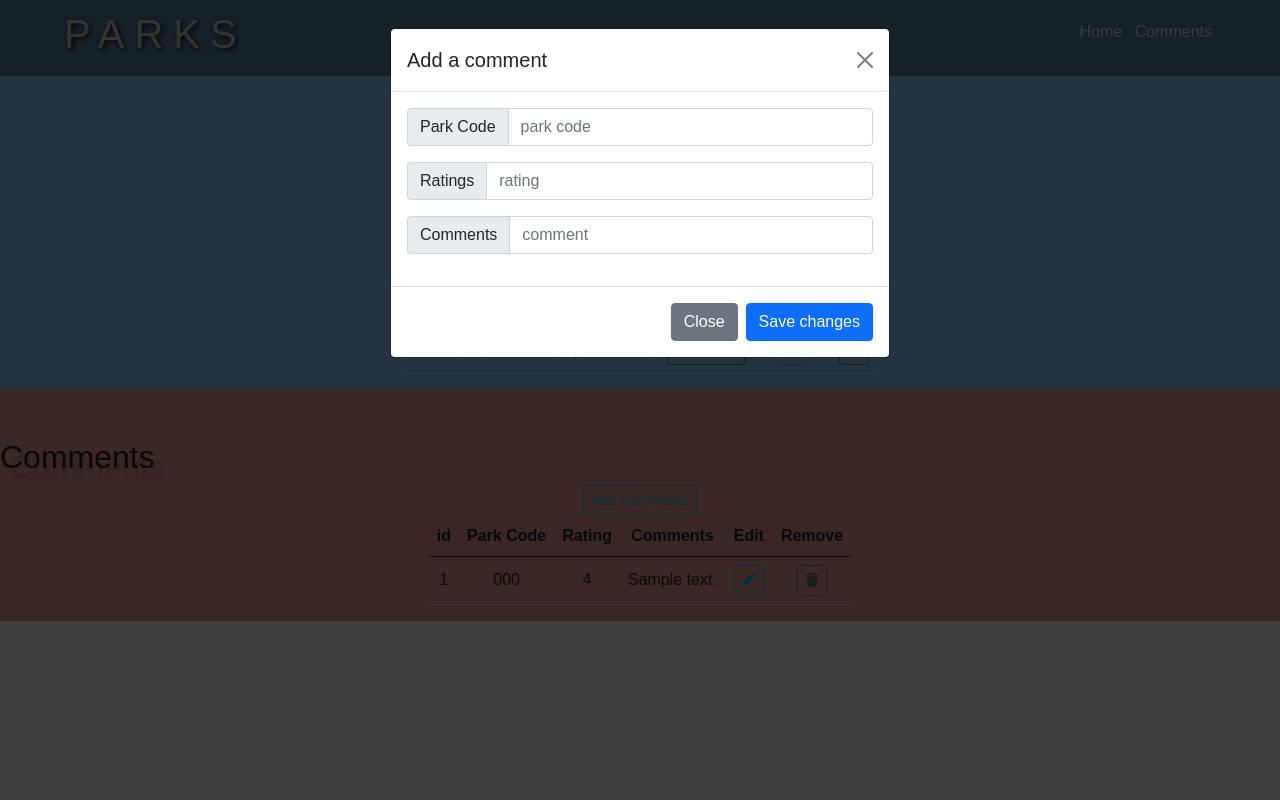
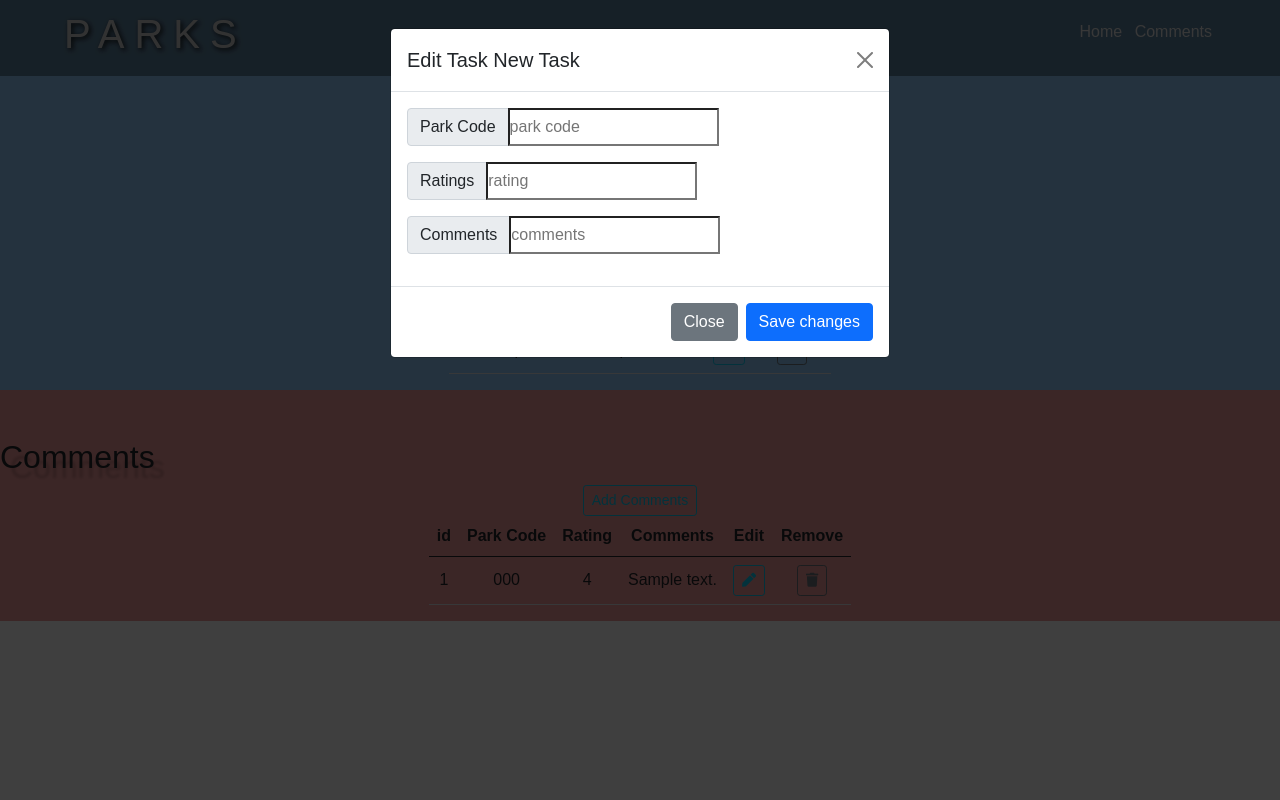
Before and after one commit to yumengl720/411_project, a Flask app: template app/templates/index.html in a window 1280 px wide, after a click on "Add Task". Run offline with Flask 2, Linux system fonts and the light colour scheme; the template is opened without the code that fills it: most values are stand-ins (such as "Sample title", 1, 10 or a date in 2020).

Commit message:
edit operation complete

```diff
--- a/app/static/script/modal.js
+++ b/app/static/script/modal.js
@@ -3,37 +3,51 @@ $(document).ready(function () {
     // show modal
     $('#task-modal').on('show.bs.modal', function (event) {
         const button = $(event.relatedTarget) // Button that triggered the modal
-        const taskID = button.data('source') // Extract info from data-* attributes
-        const content = button.data('content') // Extract info from data-* attributes
+        const commentID = button.data('source') // Extract info from data-* attributes
+        const park = button.data('park') // Extract info from data-* attributes
+        const rating = button.data('rating')
+        const comments = button.data('comments')
 
         const modal = $(this)
-        if (taskID === 'New Task') {
-            modal.find('.modal-title').text(taskID)
-            $('#task-form-display').removeAttr('taskID')
+        if (commentID === 'New Comments') {
+            modal.find('.modal-title').text(commentID)
+            $('#task-form-display').removeAttr('commentID')
         } else {
-            modal.find('.modal-title').text('Edit Task ' + taskID)
-            $('#task-form-display').attr('taskID', taskID)
+            modal.find('.modal-title').text('Edit Task ' + commentID)
+            $('#task-form-display').attr('commentID', commentID)
         }
 
-        if (content) {
-            modal.find('.form-control').val(content);
+        if (park) {
+            modal.find('.form-control1').val(park);
         } else {
-            modal.find('.form-control').val('');
+            modal.find('.form-control1').val('');
+        }
+        if (rating) {
+            modal.find('.form-control2').val(rating);
+        } else {
+            modal.find('.form-control2').val('');
+        }
+        if (comments) {
+            modal.find('.form-control3').val(comments);
+        } else {
+            modal.find('.form-control3').val('');
         }
     })
 
 
     $('#submit-task').click(function () {
-        const tID = $('#task-form-display').attr('taskID');
-        console.log($('#task-modal').find('.form-control').val())
+        const cID = $('#task-form-display').attr('commentID');
+        console.log($('#task-modal').find('.form-control1').val())
+        console.log($('#task-modal').find('.form-control2').val())
+        console.log($('#task-modal').find('.form-control3').val())
         $.ajax({
             type: 'POST',
-            url: tID ? '/edit/' + tID : '/create',
+            url: cID ? '/edit/' + cID : '/insert',
             contentType: 'application/json;charset=UTF-8',
             data: JSON.stringify({
-                'park_code':$('#task-modal').find('.form-control').val(),
-                'rating': $('#task-modal').find('.form-control').val(),
-                'comment': $('#task-modal').find('.form-control').val(),
+                'park_code':$('#task-modal').find('.form-control1').val(),
+                'rating': $('#task-modal').find('.form-control2').val(),
+                'comments': $('#task-modal').find('.form-control3').val(),
             }),
             success: function (res) {
                 console.log(res.response)
@@ -63,21 +77,23 @@ $(document).ready(function () {
     $('.state').click(function () {
         const state = $(this)
         const tID = state.data('source')
-        const new_state
-        if (state.text() === "In Progress") {
-            new_state = "Complete"
-        } else if (state.text() === "Complete") {
-            new_state = "Todo"
-        } else if (state.text() === "Todo") {
-            new_state = "In Progress"
-        }
+        // const new_state=''
+        // if (state.text() === "In Progress") {
+        //     new_state = "Complete"
+        // } else if (state.text() === "Complete") {
+        //     new_state = "Todo"
+        // } else if (state.text() === "Todo") {
+        //     new_state = "In Progress"
+        // }
 
         $.ajax({
             type: 'POST',
             url: '/edit/' + tID,
             contentType: 'application/json;charset=UTF-8',
             data: JSON.stringify({
-                'status': new_state
+                'park_code':$('#task-modal').find('.form-control1').val(),
+                'rating': $('#task-modal').find('.form-control2').val(),
+                'comments': $('#task-modal').find('.form-control3').val(),
             }),
             success: function (res) {
                 console.log(res)
--- a/app/templates/index.html
+++ b/app/templates/index.html
@@ -86,15 +86,15 @@
             <div class="modal-body">
                 <div class="input-group mb-3">
                     <span class="input-group-text" id="task-form-display">Park Code</span>
-                    <input type="text" class="form-control" placeholder="park code" aria-label="task-name" aria-describedby="basic-addon1">
+                    <input type="text" class="form-control1" placeholder="park code" aria-label="task-name" aria-describedby="basic-addon1">
                 </div>
                 <div class="input-group mb-3">
                     <span class="input-group-text" id="task-form-display">Ratings</span>
-                    <input type="number" class="form-control" placeholder="rating" aria-label="task-name" aria-describedby="basic-addon1">
+                    <input type="number" class="form-control2" placeholder="rating" aria-label="task-name" aria-describedby="basic-addon1">
                 </div>
                 <div class="input-group mb-3">
                     <span class="input-group-text" id="task-form-display">Comments</span>
-                    <input type="text" class="form-control" placeholder="comment" aria-label="task-name" aria-describedby="basic-addon1">
+                    <input type="text" class="form-control3" placeholder="comments" aria-label="task-name" aria-describedby="basic-addon1">
                 </div>
             </div>
             <div class="modal-footer">
@@ -112,11 +112,6 @@
     <table class="table">
         <thead>
         <tr>
-            <!-- <th class="task-id">#</th>
-            <th class="task">Task Name</th>
-            <th class="status">Status</th>
-            <th class="update">Edit</th>
-            <th class="update">Remove</th> -->
             <th class="id">#</th>
             <th class="park_name">Park Name</th>
             <th class="contact">Contact</th>
@@ -134,7 +129,7 @@
                 <td>{{item.contact}}</td>
 
 
-                {% if item.status == "In Progress" %}
+                <!-- {% if item.status == "In Progress" %}
                     <td><button type="button" class="btn btn-outline-warning btn-sm state" data-source="{{item.id}}">{{item.status}}</button></td>
                 {%endif%}
                 {% if item.status == "Todo" %}
@@ -142,7 +137,7 @@
                 {%endif%}
                 {% if item.status == "Complete" %}
                     <td><button type="button" class="btn btn-outline-success btn-sm state" data-source="{{item.id}}">{{item.status}}</button></td>
-                {%endif%}
+                {%endif%} -->
 
                 <td><button type="button" class="btn btn-outline-info btn-sm" data-bs-toggle="modal" data-bs-target="#task-modal" data-source="{{item.id}}" data-content="{{item.task}}"><i class="fa fa-pen fa-1" aria-hidden="true"></i></button></td>
 
@@ -195,7 +190,7 @@
 
             <!-- Button trigger modal -->
             <div style="text-align: right;">
-            <button type="button" class="btn btn-outline-info btn-sm" data-bs-toggle="modal" data-bs-target="#task-modal" data-source="New Task">Add Comments</button>
+            <button type="button" class="btn btn-outline-info btn-sm" data-bs-toggle="modal" data-bs-target="#task-modal" data-source="New Comments">Add Comments</button>
             </div>
 
 
@@ -209,8 +204,16 @@
 
                 <div class="modal-body">
                     <div class="input-group mb-3">
-                        <span class="input-group-text" id="task-form-display">Comment</span>
-                        <input type="text" class="form-control" placeholder="Description of task" aria-label="task-name" aria-describedby="basic-addon1">
+                        <span class="input-group-text" id="task-form-display">Park Code</span>
+                        <input type="text" class="form-control1" placeholder="park code" aria-label="task-name" aria-describedby="basic-addon1">
+                    </div>
+                    <div class="input-group mb-3">
+                        <span class="input-group-text" id="task-form-display">Ratings</span>
+                        <input type="number" class="form-control2" placeholder="rating" aria-label="task-name" aria-describedby="basic-addon1">
+                    </div>
+                    <div class="input-group mb-3">
+                        <span class="input-group-text" id="task-form-display">Comments</span>
+                        <input type="text" class="form-control3" placeholder="comment" aria-label="task-name" aria-describedby="basic-addon1">
                     </div>
                 </div>
                 <div class="modal-footer">
@@ -223,7 +226,7 @@
 
         </div>
 
-        <!--Todo Table-->
+        <!--Comment Table-->
         <div class="container table-responsive">
         <table class="table">
             <thead>
@@ -246,10 +249,10 @@
                     <td>{{item.rating}}</td>
                     <td>{{item.comments}}</td>
 
-
-
-
-                    <td><button type="button" class="btn btn-outline-info btn-sm" data-bs-toggle="modal" data-bs-target="#task-modal" data-source="{{item.id}}" data-content="{{item.task}}"><i class="fa fa-pen fa-1" aria-hidden="true"></i></button></td>
+                    <td><button type="button" class="btn btn-outline-info btn-sm" data-bs-toggle="modal" data-bs-target="#task-modal" data-source="{{item.id}}"
+                        data-park="{{item.park_code}}"
+                        data-rating="{{item.rating}}"
+                        data-comments="{{item.comments}}"><i class="fa fa-pen fa-1" aria-hidden="true"></i></button></td>
 
                     <td><button class="btn btn-outline-secondary btn-sm remove" data-source="{{item.id}}" type="button"><i class="fa fa-trash fa-1" aria-hidden="true"></i></button></td>
                 </tr>
```
Also changed, not shown: app/database.py (+24 -6 lines), app/routes.py (+16 -11 lines).
